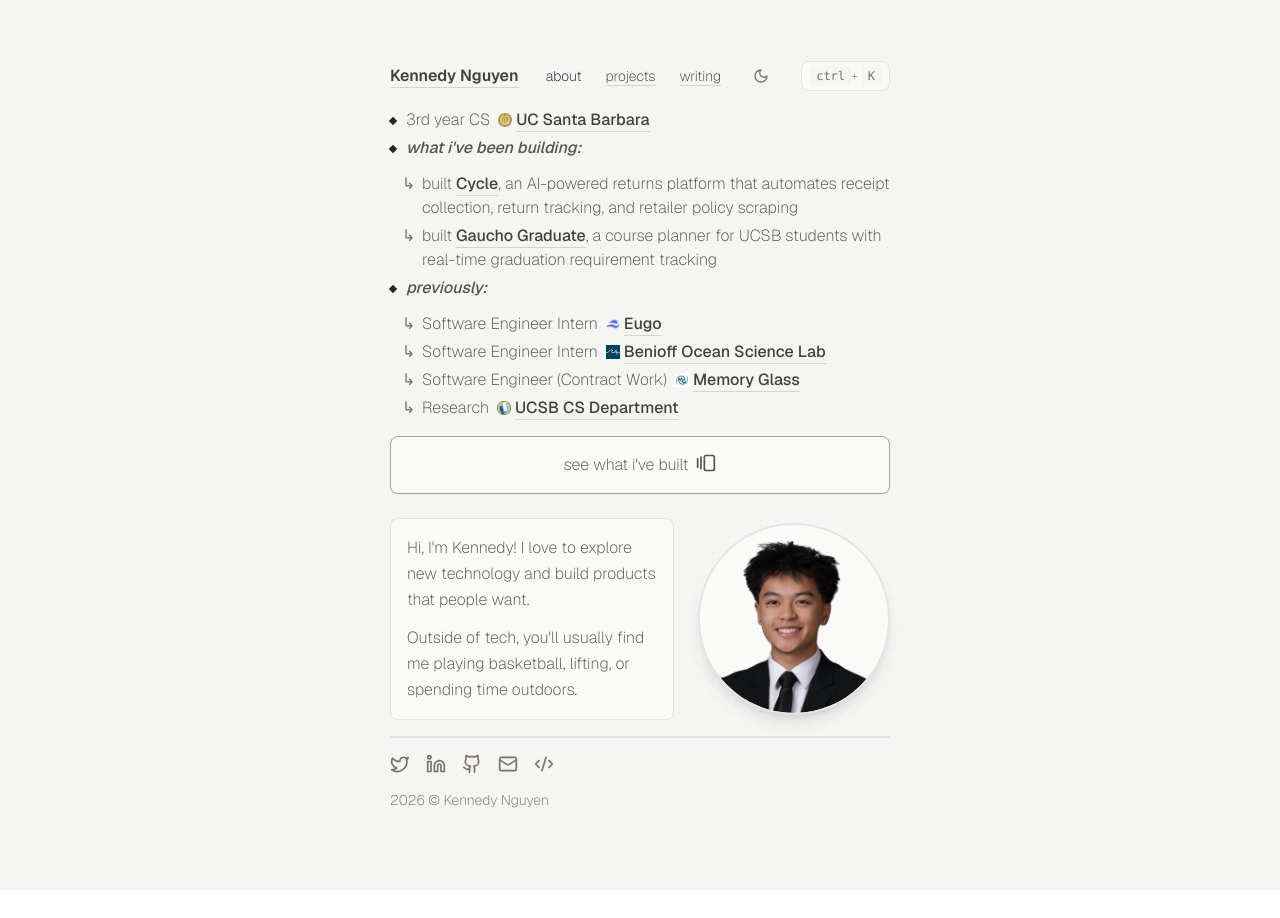
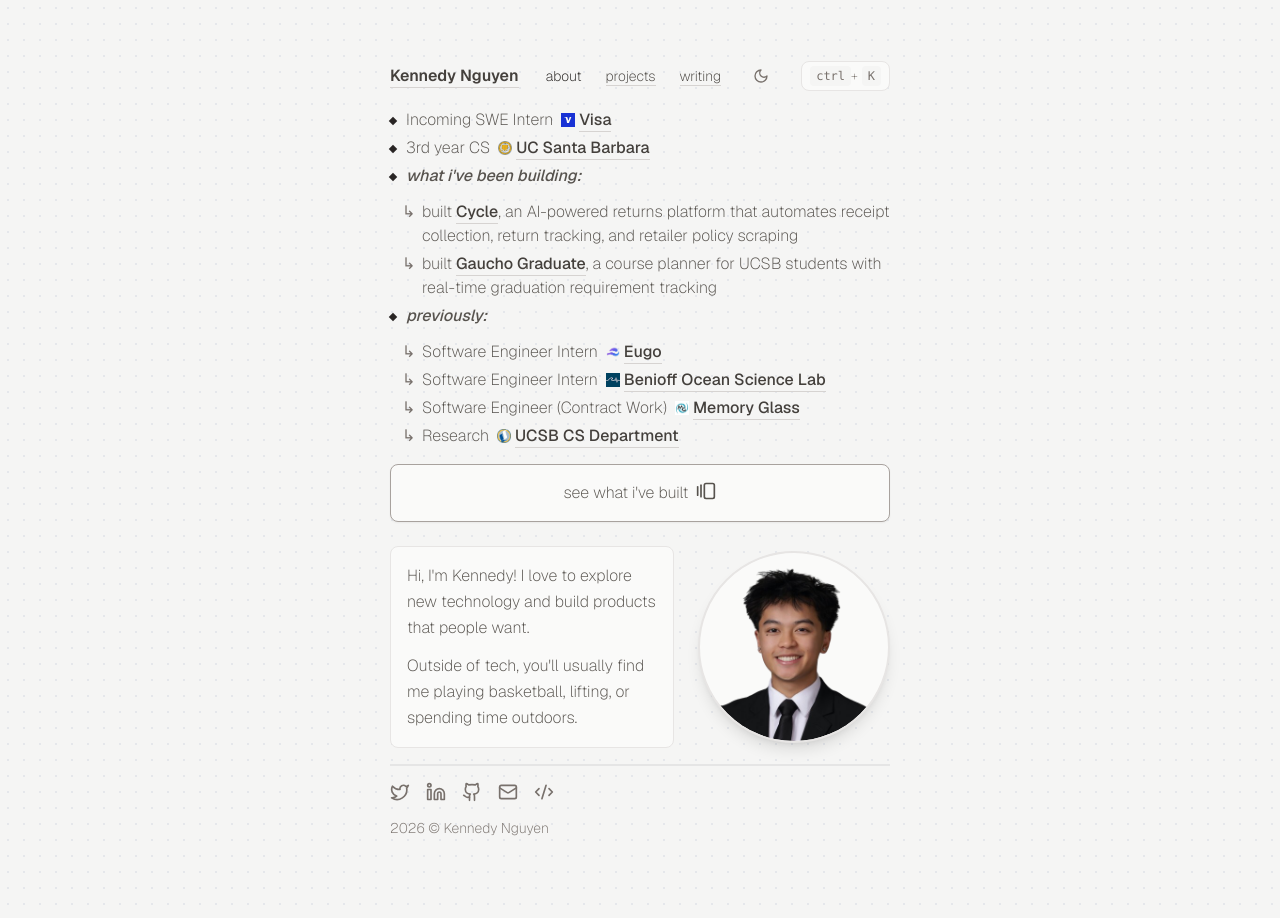
Before and after one commit to kennedynguyen1/personal-portfolio, a Next.js app: page / in a window 1280 px wide. Before the commit the page ends 890 px from the top, so only its background shows below. Built offline with nearby package versions, Linux system fonts and the light colour scheme.

Commit message:
feat: add incoming internship

```diff
--- a/src/app/page.js
+++ b/src/app/page.js
@@ -7,6 +7,7 @@
 import BenioffLogo from "@/app/components/icon/BOSL.png";
 import MemoryGlassLogo from "@/app/components/icon/MemoryGlass.png";
 import UCSantaBarbaraLogo from "@/app/components/icon/UCSantaBarbara.png";
+import VisaLogo from "@/app/components/icon/Visa.png";
 import UCSBCSLogo from "@/app/components/icon/UCSantaBarbaraCS.png";
 import PrevDropdownItem from "@/app/components/PrevDropdownItem";
 import Image from "next/image";
@@ -67,6 +68,24 @@
   return (
     <div className="flex flex-col max-w-2xl mx-auto font-extralight">
       <ul className="grid gap-1 text-base">
+      <li className="group flex items-start gap-4 pl-4 relative hover:translate-x-1 transition-transform duration-200">
+          <div className="absolute left-0 top-[10px] w-[6px] h-[6px] bg-stone-800 dark:bg-stone-200 rotate-45 transform transition-all duration-300 group-hover:rotate-90 group-hover:scale-110" />
+          <span className="text-stone-600 dark:text-stone-400">
+            Incoming SWE Intern
+            <span className="inline-flex items-baseline gap-1 ml-2">
+              <Image
+                src={VisaLogo}
+                alt="Visa Logo"
+                width={14}
+                height={14}
+                className="object-contain relative top-[2px]"
+              />
+              <Link href="https://www.visa.com/" className="font-medium">
+                Visa
+              </Link>
+            </span>
+          </span>
+        </li>
         <li className="group flex items-start gap-4 pl-4 relative hover:translate-x-1 transition-transform duration-200">
           <div className="absolute left-0 top-[10px] w-[6px] h-[6px] bg-stone-800 dark:bg-stone-200 rotate-45 transform transition-all duration-300 group-hover:rotate-90 group-hover:scale-110" />
           <span className="text-stone-600 dark:text-stone-400">
```
Also changed, not shown: src/app/components/icon/Visa.png (added).
